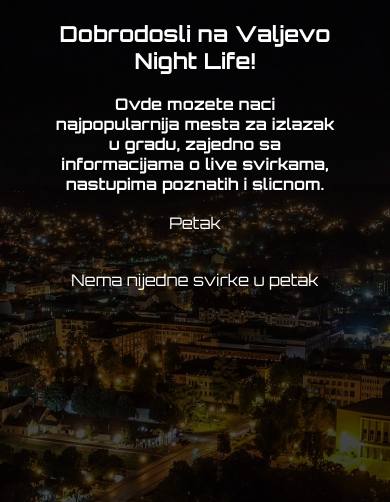
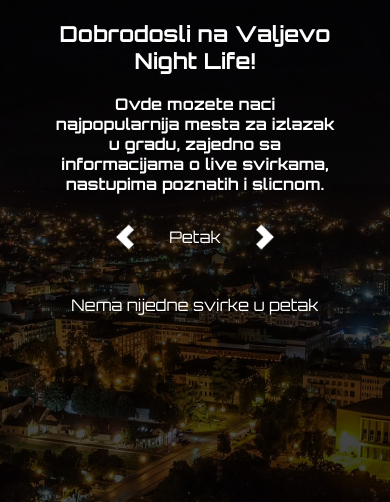
Before and after one commit to ivankosic23/Valjevo_nocu_V2, a Django app: page / in a window 390 px wide. Shown: the top 502 px of the page. Run offline with Django 5.2, Linux system fonts and the light colour scheme; data comes from the database, SQL or seed files in the repository; some web fonts are replaced.

Commit message:
css mobilni
STATIC_ROOT = os.path.join(BASE_DIR, 'staticfiles') dodato u settings.
 static(settings.STATIC_URL, document_root=settings.STATIC_ROOT) promenjeno iz media_url i media_root u static_url i static_root. Iz nekog razloga html nece da povuce promene na css file-u tako da neki stilovi pisu interno u html-u. bice popravljeno soon

```diff
--- a/ValjevoNocu/ValjevoNocu/settings.py
+++ b/ValjevoNocu/ValjevoNocu/settings.py
@@ -125,6 +125,7 @@ USE_TZ = True
 # https://docs.djangoproject.com/en/5.1/howto/static-files/
 
 STATIC_URL = 'static/'
+STATIC_ROOT = os.path.join(BASE_DIR, 'staticfiles')
 
 # Default primary key field type
 # https://docs.djangoproject.com/en/5.1/ref/settings/#default-auto-field
--- a/ValjevoNocu/main/static/main/styles_mobile_new.css
+++ b/ValjevoNocu/main/static/main/styles_mobile_new.css
@@ -50,13 +50,11 @@
     }
 
     .right-arrow{
-
         background-image: url(resources/right-arrow.png);
     }
 
-    .day-menu-mobile button{
-        width: 25px;
-        height: 25px;
+    .menu-form{
+        display: flex;
         align-items: center;
     }
 
--- a/ValjevoNocu/main/templates/home.html
+++ b/ValjevoNocu/main/templates/home.html
@@ -30,10 +30,12 @@
 
     <div class="day-menu-mobile">
         <form method="get">
-            <input type="hidden" name="datum" value="{{day_date}}">
-            <button type="submit" name="day_index" value="{{ day_index|add:-1 }}"><</button>
-            <span>{{ current_label }}</span>
-            <button type="submit" name="day_index" value="{{ day_index|add:1}}">></button>
+            <div class="menu-form" style="display: flex; align-items: center; width: 100vw; gap:5%; justify-content: center;">
+                <input type="hidden" name="datum" value="{{day_date}}">
+                <button type="submit" name="day_index" value="{{ day_index|add:-1 }}" class="left-arrow"></button>
+                <span class="current">{{ current_label }}</span>
+                <button type="submit" name="day_index" value="{{ day_index|add:1}}" class="right-arrow"></button>
+            </div>
         </form>
     </div>
 
--- a/ValjevoNocu/main/urls.py
+++ b/ValjevoNocu/main/urls.py
@@ -8,4 +8,4 @@ from django.urls import path, include
 urlpatterns =[
     path("",views.home,name="home"),
     path('relja/',views.create_svirka,name='create_svirka'),
-] + static(settings.MEDIA_URL, document_root=settings.MEDIA_ROOT)
+] + static(settings.STATIC_URL, document_root=settings.STATIC_ROOT)
```
